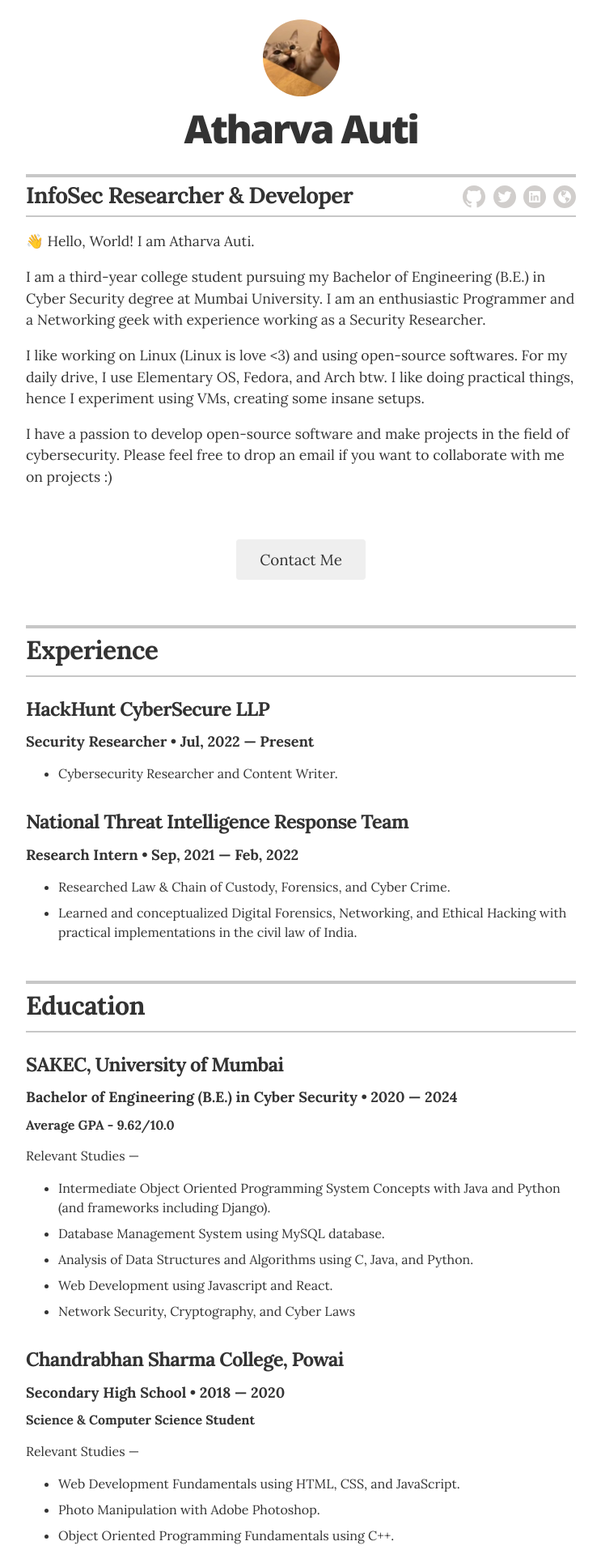
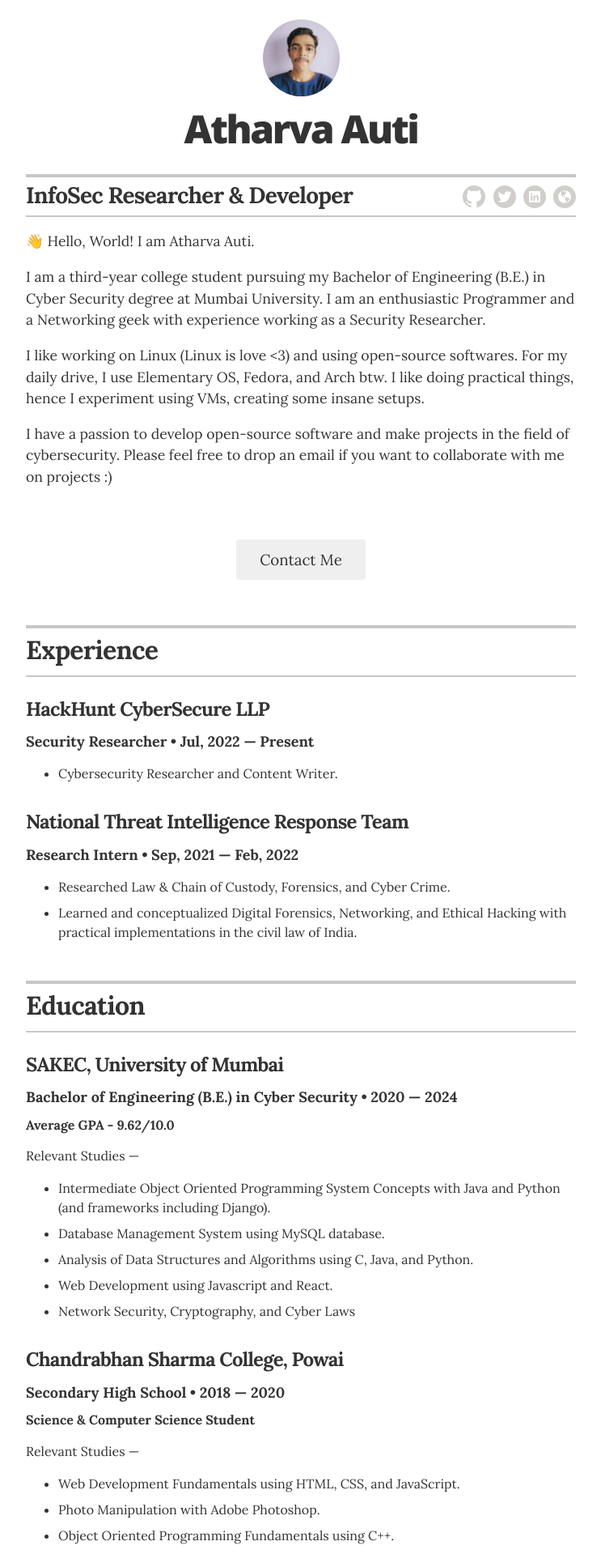
Before and after one commit to aatharvauti/resume, a Jekyll site: the page built from index.html, in a window 1280 px wide. Shown: the top 1919 px of the page at 81% size, without its empty margins (268-1011 px from the left). Built offline with Jekyll 4.4.1, drawn with Linux system fonts in a browser that asks for light colours.

Commit message:
Change Avatar

```diff
--- a/_layouts/resume.html
+++ b/_layouts/resume.html
@@ -13,7 +13,7 @@
 
         <!-- You can turn off the avatar in _config.yml by setting to false -->
         {% if site.resume_avatar == 'true' %}
-        <img src="images/avatar.jpg" alt="my photo" class="avatar no-print" itemprop="image">
+        <img src="images/avatar.jpeg" alt="my photo" class="avatar no-print" itemprop="image">
         {% endif %}
 
         <!-- Your name is defined in the _config.yml file -->
```
Also changed, not shown: README.md, images/avatar.jpeg (added), 1 other file.
